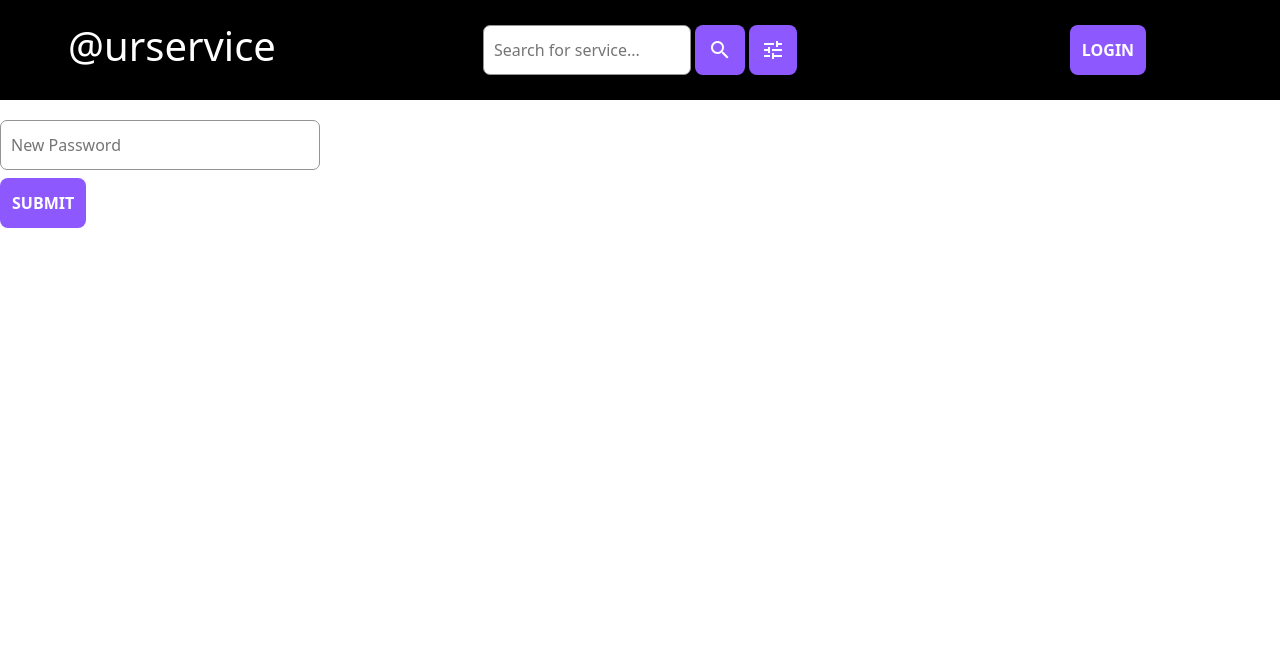
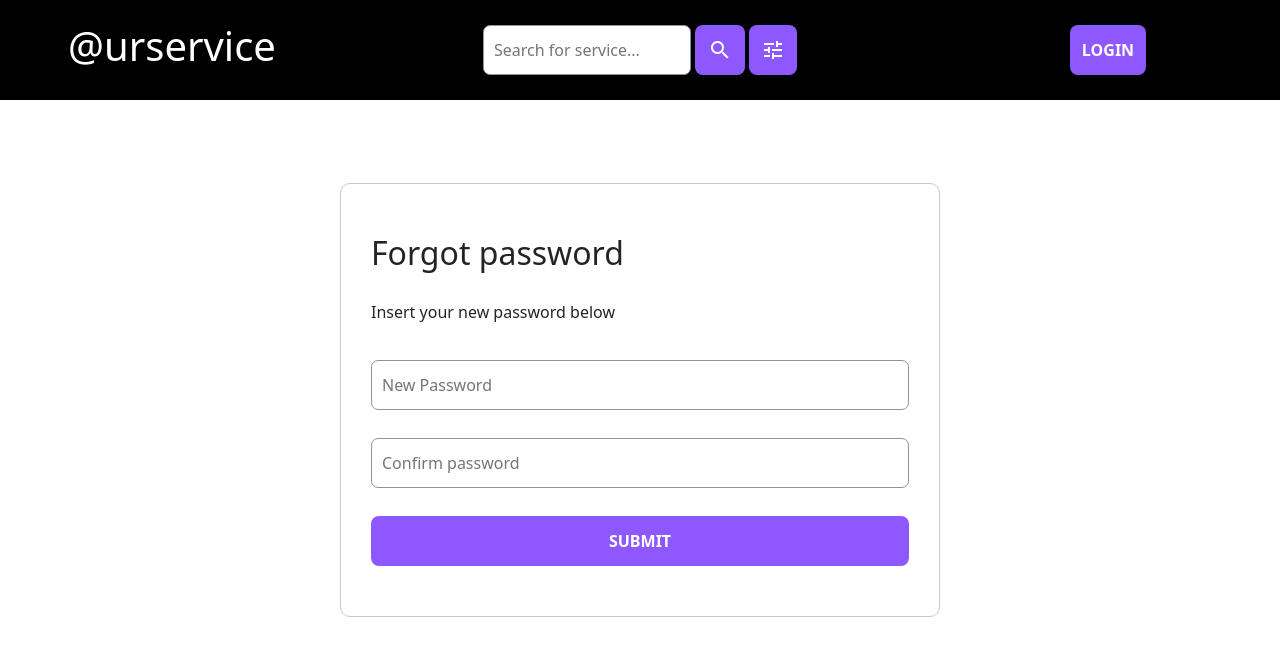
Before and after one commit to UB-ES-2022-A1/front, an Angular app: page /update_password/1 in a window 1280 px wide. Shown: the top 656 px of the page. Built offline with nearby package versions, Linux system fonts and the light colour scheme.

Commit message:
Fixed register and forgot strange behaviour

```diff
--- a/src/app/components/forgot/forgot.component.html
+++ b/src/app/components/forgot/forgot.component.html
@@ -1,9 +1,23 @@
-<div class="col-3 input-container mb-2">
+<div class="forgot-pwd">
+  <div class="modal-form">
+    <h2>Forgot password</h2>
+    <p>Insert your new password below</p>
+    <div class="input-container mb-2">
       <input
         [(ngModel)]="this.newPassword"
         name="newPassword"
-    type="text"
+        type="password"
         placeholder="New Password"
       />
     </div>
+    <div class="input-container mb-2">
+      <input
+        [(ngModel)]="this.confirmPassword"
+        name="confirmPassword"
+        type="password"
+        placeholder="Confirm password"
+      />
+    </div>
     <button (click)="onSubmit()" class="button button--primary">Submit</button>
+  </div>
+</div>
--- a/src/app/components/forgot/forgot.component.ts
+++ b/src/app/components/forgot/forgot.component.ts
@@ -1,6 +1,7 @@
 import { Component, OnInit } from '@angular/core';
 import { Router } from '@angular/router';
 import { UserService } from 'src/app/services/user/user.service';
+import { UtilsService } from 'src/app/services/utils/utils.service';
 
 @Component({
   selector: 'app-forgot',
@@ -8,9 +9,15 @@ import { UserService } from 'src/app/services/user/user.service';
 })
 export class ForgotComponent implements OnInit {
   newPassword: string = '';
+  confirmPassword: string = '';
+
   token: string = '';
   email: string = '';
-  constructor(private userService: UserService, private router: Router) {
+  constructor(
+    private userService: UserService,
+    private router: Router,
+    private utils: UtilsService
+  ) {
     this.token = this.router.url.substring(
       this.router.url.lastIndexOf('/') + 1
     );
@@ -19,8 +26,12 @@ export class ForgotComponent implements OnInit {
   ngOnInit(): void {}
 
   onSubmit() {
-    this.userService
-      .resetPwd(this.token, this.newPassword)
-      .subscribe((data) => {});
+    if (this.newPassword === this.confirmPassword) {
+      this.userService
+        .resetPwd(this.token, this.newPassword)
+        .subscribe((data) => {});
+    } else {
+      this.utils.openSnackBar("Passwords don't match", 'Ok', 1);
+    }
   }
 }
--- a/src/app/components/form-service/form-service.component.html
+++ b/src/app/components/form-service/form-service.component.html
@@ -1,4 +1,5 @@
 <div class="modal-form">
+  <h2>Add Service</h2>
   <div class="input-container">
     <input
       [(ngModel)]="this.title"
--- a/src/app/components/register/register.component.html
+++ b/src/app/components/register/register.component.html
@@ -41,7 +41,7 @@
     />
   </div>
 
-  <em *ngIf="this.error" class="error">There was an error</em>
+  <em *ngIf="this.error !== ''" class="error">{{ error }}</em>
 
   <button (click)="postUser()" class="button button--primary">Register</button>
 </form>
--- a/src/app/components/register/register.component.ts
+++ b/src/app/components/register/register.component.ts
@@ -2,13 +2,14 @@ import { Component, OnInit } from '@angular/core';
 import { NgbModal } from '@ng-bootstrap/ng-bootstrap';
 import { UserService } from 'src/app/services/user/user.service';
 import { SessionService } from 'src/app/services/session/session.service';
+import { UtilsService } from 'src/app/services/utils/utils.service';
 
 @Component({
   selector: 'app-register',
   templateUrl: './register.component.html',
 })
 export class RegisterComponent implements OnInit {
-  error = false;
+  error = '';
   userLogin: UserLogin = {
     username: '',
     email: '',
@@ -19,10 +20,12 @@ export class RegisterComponent implements OnInit {
   constructor(
     private modalService: NgbModal,
     private userService: UserService,
-    private sessionService: SessionService
+    private sessionService: SessionService,
+    private utils: UtilsService
   ) {}
 
   postUser() {
+    if (this.userLogin.password === this.userLogin.confirmPassword) {
       this.userService
         .postUser(
           this.userLogin.username,
@@ -31,14 +34,21 @@ export class RegisterComponent implements OnInit {
         )
         .subscribe(
           (res) => {
-          this.sessionService.set('username', this.userLogin.username);
+            this.utils.openSnackBar(
+              'Please, verify your email before your next login.',
+              'Ok',
+              2
+            );
             this.modalService.dismissAll();
           },
           (error: any) => {
-          this.error = true;
-          console.error('error caught in component');
+            this.error = 'Unexpected error';
+            console.log(error);
           }
         );
+    } else {
+      this.error = "Passwords don't match";
+    }
   }
 
   ngOnInit(): void {}
--- a/src/app/sass/layouts/_modal-form.scss
+++ b/src/app/sass/layouts/_modal-form.scss
@@ -13,6 +13,9 @@
   }
   .forgot-wrapper {
     margin-top: -10px;
+    .forgot {
+      cursor: pointer;
+    }
   }
   .login-btn {
     font-size: 20px;
--- /dev/null
+++ b/src/app/sass/pages/_forgot-pwd.scss
@@ -0,0 +1,18 @@
+.forgot-pwd {
+  position: absolute;
+  top: 0;
+  right: 0;
+  bottom: 0;
+  left: 0;
+  margin: auto;
+  display: flex;
+  flex-direction: column;
+  justify-content: center;
+  align-items: center;
+
+  .modal-form {
+    width: 600px;
+    border-radius: 10px;
+    border: 1px solid var(--color-gray-2);
+  }
+}
--- a/src/app/sass/pages/_index.scss
+++ b/src/app/sass/pages/_index.scss
@@ -1,3 +1,4 @@
 @forward "service-detail";
 @forward "profile";
 @forward "main";
+@forward "forgot-pwd";
--- a/src/app/services/user/user.service.ts
+++ b/src/app/services/user/user.service.ts
@@ -33,7 +33,7 @@ export class UserService {
       email: email,
       pwd: pwd,
     };
-    return this.http.post(url, body);
+    return this.http.post(url, body, { responseType: 'text' });
   }
   sendRecoveryMail(email: string) {
     const url = this.baseUrl + '/forget_pwd/' + email;
--- a/src/app/services/utils/utils.service.ts
+++ b/src/app/services/utils/utils.service.ts
@@ -16,7 +16,7 @@ export class UtilsService {
         panelClass: ['custom-success-snackbar'],
       });
     }
-    // Warning snackbar
+    // error snackbar
     else if (type === 1) {
       this.snackBar.open(message, action, {
         verticalPosition: 'top',
```
Lines whose indentation alone changed are shown as unchanged.
